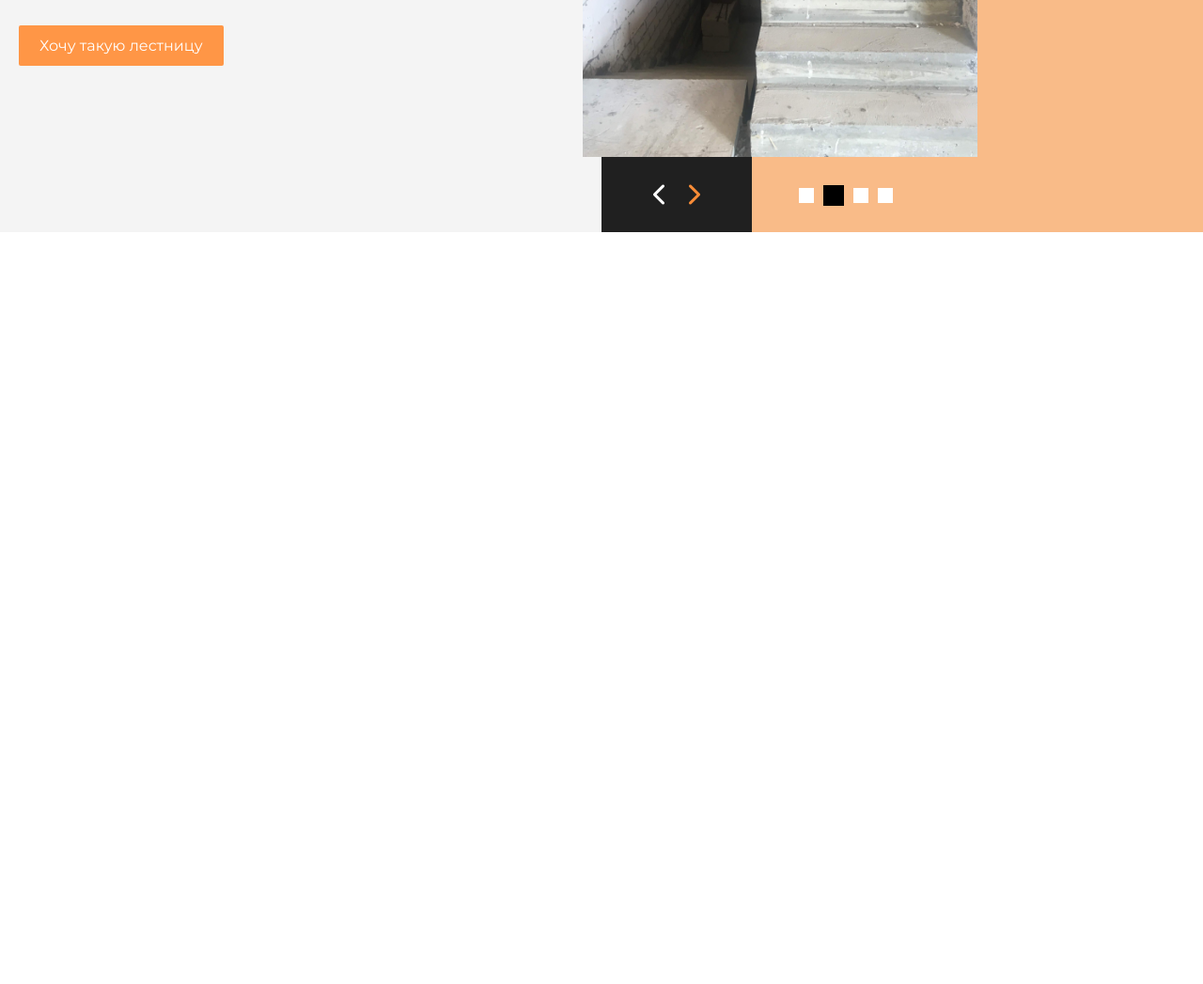
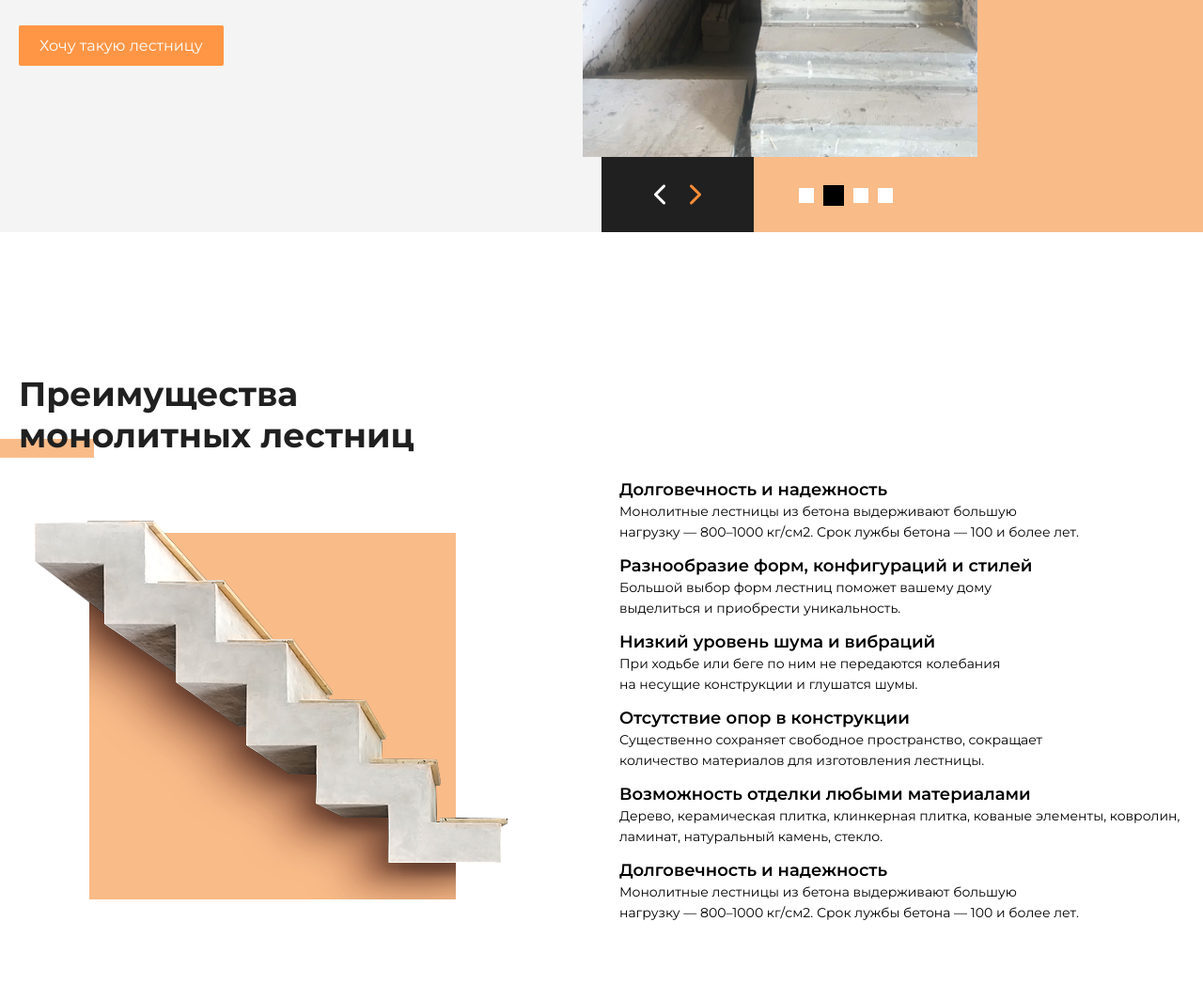
Before and after one commit to Muh1isa/lesenka, a plain HTML site: page index.html in a window 1280 px wide. Shown: the part 3779-4826 px from the top of the page at 94% size. Before the commit the page ends 4026 px from the top, so only its background shows below. Drawn offline with Linux system fonts and the light colour scheme.

Commit message:
header & 7 sections finished

```diff
--- a/index.html
+++ b/index.html
@@ -213,6 +213,33 @@
                 </div>
             </div>
         </section>
+        <section class="section6 container">
+            <h2 class="section6__title">Преимущества <br>     монолитных лестниц</h2>
+            <div class="section6__wrapper">
+                <img src="./images/stairs-s6.png" alt="image">
+                <ul class="section6__wrapper-list">
+                    <li class="section6__wrapper-list-item">
+                        <span>Долговечность и надежность</span><br> Монолитные лестницы из бетона выдерживают большую <br> нагрузку — 800–1000 кг/см2. Срок лужбы бетона — 100 и более лет.
+                    </li>
+                    <li class="section6__wrapper-list-item">
+                        <span>Разнообразие форм, конфигураций и стилей</span><br> Большой выбор форм лестниц поможет вашему дому <br>
+                        выделиться и приобрести уникальность.
+                    </li>
+                    <li class="section6__wrapper-list-item">
+                        <span>Низкий уровень шума и вибраций</span><br> При ходьбе или беге по ним не передаются колебания <br> на несущие конструкции и глушатся шумы.
+                    </li>
+                    <li class="section6__wrapper-list-item">
+                        <span>Отсутствие опор в конструкции</span><br> Существенно сохраняет свободное пространство, сокращает <br> количество материалов для изготовления лестницы.
+                    </li>
+                    <li class="section6__wrapper-list-item">
+                        <span>Возможность отделки любыми материалами</span><br> Дерево, керамическая плитка, клинкерная плитка, кованые элементы, ковролин, <br> ламинат, натуральный камень, стекло.
+                    </li>
+                    <li class="section6__wrapper-list-item">
+                        <span>Долговечность и надежность</span><br> Монолитные лестницы из бетона выдерживают большую <br> нагрузку — 800–1000 кг/см2. Срок лужбы бетона — 100 и более лет.
+                    </li>
+                </ul>
+            </div>
+        </section>
     </main>
 </body>
 </html>
--- a/scss/blocks/_blocks.scss
+++ b/scss/blocks/_blocks.scss
@@ -5,4 +5,5 @@
 @import './section3';
 @import './section4';
 @import './section5';
+@import './section6';
 @import './footer';
--- a/scss/blocks/_section5.scss
+++ b/scss/blocks/_section5.scss
@@ -50,7 +50,7 @@
     }
     &__icons {
         position: absolute;
-        width: 160px;
+        width: 162px;
         height: 80px;
         display: flex;
         align-items: center;
--- /dev/null
+++ b/scss/blocks/_section6.scss
@@ -0,0 +1,58 @@
+.section6 {
+    height: 650px;
+    margin: 150px auto 0;
+    &__title {
+        position: relative;
+        font-size: 36px;
+        color: $mainColor;
+    }
+    &__title::before {
+        position: absolute;
+        content: '';
+        width: 120px;
+        height: 20px;
+        background-color: #F9BB88;
+        bottom: -2px;
+        left: -40px;
+        z-index: -1;
+    }
+    &__wrapper {
+        display: flex;
+        align-items: center;
+        gap: 100px;
+        &-list {
+            &-item {
+                font-size: 14px;
+                line-height: 22px;
+                margin: 0 0 14px 0;
+                span {
+                    font-size: 18px;
+                    font-weight: 600;
+                    // margin: 0 0 20px 0;
+                }
+            }
+        }
+    }
+}
+
+
+
+@media screen and (max-width: 768px) {
+    .section6 {
+        width: 100%;
+        height: 1400px;
+        &__wrapper {
+            display: block;
+            img {
+                width: 100%;
+            }
+        }
+    }
+}
+
+@media screen and (max-width: 400px) {
+    .section6 {
+        width: 100%;
+        height: 1300px;
+    }
+}
```
Also changed, not shown: css/main.css, images/stairs-s6.png (added), 1 other file.
